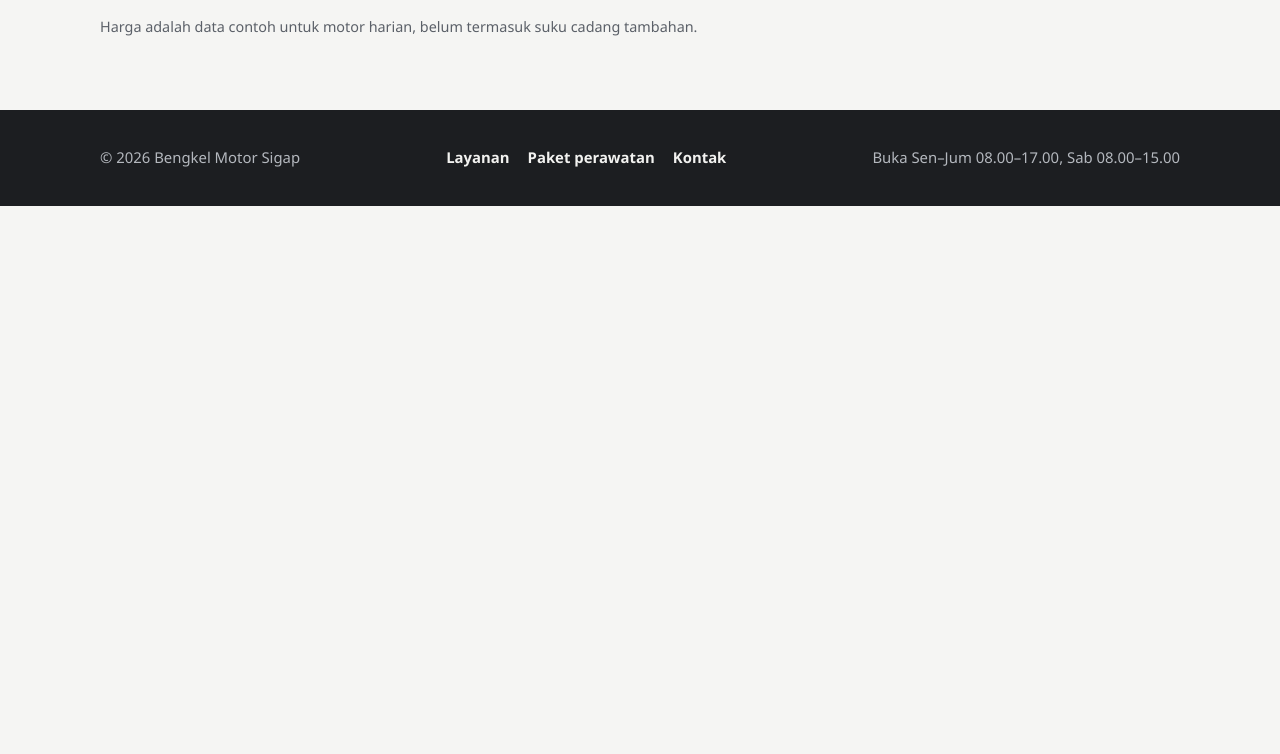
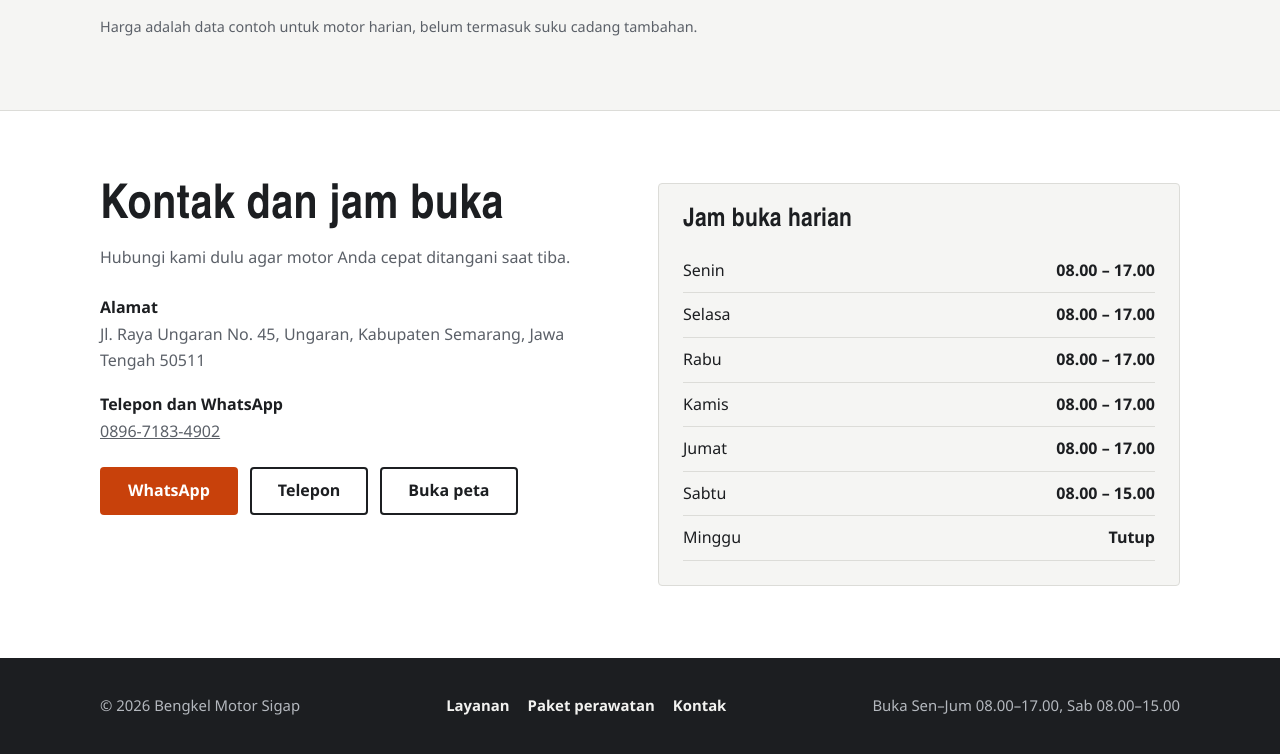
Before and after one commit to jihanbuildspace/bengkel-sigap-jihank, a plain HTML site: page index.html in a window 1280 px wide. Shown: the part 2944-3698 px from the top of the page. Before the commit the page ends 3150 px from the top, so only its background shows below. Drawn offline with Linux system fonts and the light colour scheme.

Commit message:
feat: section kontak dan jam buka, footer, tombol WhatsApp

```diff
--- a/index.html
+++ b/index.html
@@ -226,6 +226,38 @@ footer .wrap{gap:12px 24px}
     </div>
   </section>
 
+  <!-- 6. Kontak dan jam buka -->
+  <section id="kontak" class="contact" aria-labelledby="judul-kontak">
+    <div class="wrap c-grid">
+      <div>
+        <div class="section-head" style="margin-bottom:24px">
+          <h2 id="judul-kontak">Kontak dan jam buka</h2>
+          <p>Hubungi kami dulu agar motor Anda cepat ditangani saat tiba.</p>
+        </div>
+        <dl class="info">
+          <div><dt>Alamat</dt><dd>Jl. Raya Ungaran No. 45, Ungaran, Kabupaten Semarang, Jawa Tengah 50511</dd></div>
+          <div><dt>Telepon dan WhatsApp</dt><dd><a href="tel:+6289671834902">0896-7183-4902</a></dd></div>
+        </dl>
+        <div class="cta-row">
+          <a class="btn btn-primary" href="https://wa.me/6289671834902?text=Halo%20Bengkel%20Motor%20Sigap%2C%20saya%20mau%20tanya%20layanan." target="_blank" rel="noopener">WhatsApp</a>
+          <a class="btn btn-outline" href="tel:+6289671834902">Telepon</a>
+          <a class="btn btn-outline" href="https://www.google.com/maps/search/?api=1&amp;query=Ungaran%2C+Kabupaten+Semarang" target="_blank" rel="noopener">Buka peta</a>
+        </div>
+      </div>
+      <div class="box">
+        <h3>Jam buka harian</h3>
+        <table class="hours"><tbody>
+          <tr><td>Senin</td><td>08.00 – 17.00</td></tr>
+          <tr><td>Selasa</td><td>08.00 – 17.00</td></tr>
+          <tr><td>Rabu</td><td>08.00 – 17.00</td></tr>
+          <tr><td>Kamis</td><td>08.00 – 17.00</td></tr>
+          <tr><td>Jumat</td><td>08.00 – 17.00</td></tr>
+          <tr><td>Sabtu</td><td>08.00 – 15.00</td></tr>
+          <tr><td>Minggu</td><td>Tutup</td></tr>
+        </tbody></table>
+      </div>
+    </div>
+  </section>
 </main>
 
 <footer>
```
